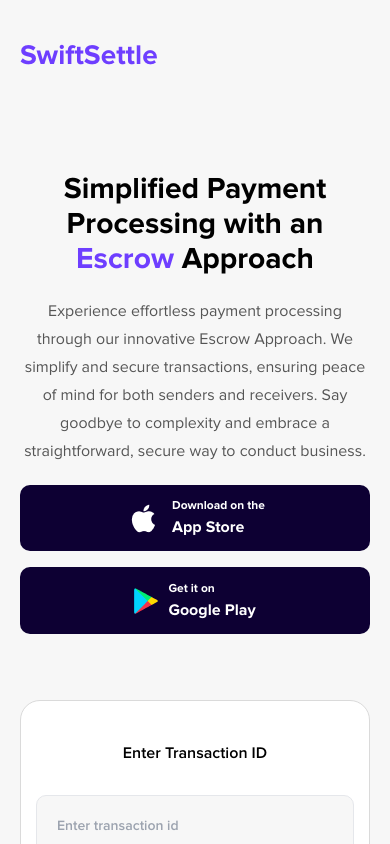
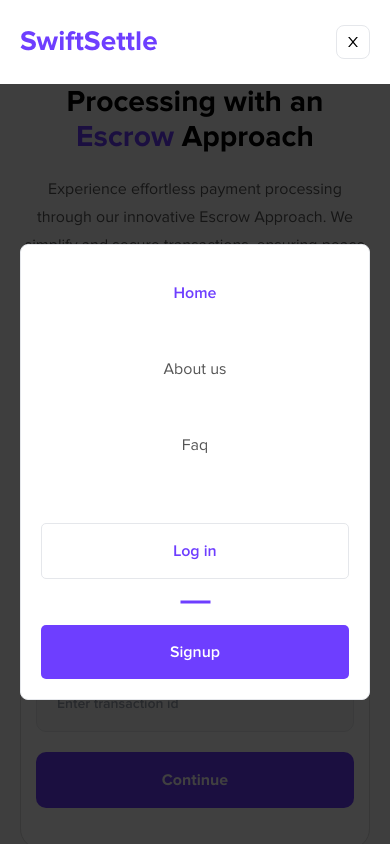
Before and after one commit to Iam-Ignite/SwiftSettle-web-v1, a React (Vite) app: page / in a window 390 px wide. Shown: the top 844 px of the page. Built offline with nearby package versions, Linux system fonts and the light colour scheme.

Commit message:
adding responsiveness

```diff
--- a/src/App.css
+++ b/src/App.css
@@ -14,6 +14,7 @@
   margin: 0;
   padding: 0;
   font-weight: normal;
+  user-select: none;
 }
 
 ol, ul {
--- a/src/App.jsx
+++ b/src/App.jsx
@@ -4,7 +4,7 @@
 const App = () => {
   return (
     <div>
-      <Home/>
+      <Home />
     </div>
   )
 }
--- a/src/pages/Home/Home.jsx
+++ b/src/pages/Home/Home.jsx
@@ -12,53 +12,78 @@
 import fastPay from '../../assets/fast-pay.png';
 import referal from '../../assets/referal.png';
 
-import { AiFillCheckCircle } from "react-icons/ai";
+import { AiFillCheckCircle, AiOutlineClose } from "react-icons/ai";
 import { ImFacebook, ImLinkedin2, ImTwitter, ImInstagram } from "react-icons/im";
+import { RxHamburgerMenu } from 'react-icons/rx';
+
+import { WhyUsCard } from './components';
 
 
-const WhyUsCard = ({ icon, title, body }) => {
-  return (
-    <div className='max-w-[385px] p-[30px] rounded-[20px] border-ui-border self-stretch md:max-w-full'>
-      <div className='w-[46.67px] h-[45px]'>
-        <img src={icon} alt="icon" className='bg-cover w-full h-full object-contain' />
-      </div>
-      <h3 className='font-ui-semi text-[20px] my-[10px]'>{title}</h3>
-      <p className='font-ui-regular text-left text-[17px] leading-[20.71px] text-body-text'>{body}</p>
-    </div>
-  )
-}
 
 const Home = () => {
   const [activeNavLink, setActiveNavLink] = useState("home");
+  const [hideModel, setHideModal] = useState(false);
 
   const handleNavClick = (link) => {
     setActiveNavLink(link);
+    setHideModal(!hideModel);
+  }
+
+  const handleHideModal = () => {
+    setHideModal(!hideModel);
   }
 
   return (
     <div className='w-full min-h-screen'>
-      <div className="hero px-[120px] bg-base sm:px-[20px]">
-        <nav className='py-[35px] flex items-center justify-between gap-[97px] lg:flex-col lg:gap-20'>
-          <div className='self-start'>
+      <div className="hero px-[120px] bg-base sm:px-[20px] relative">
+        <nav className={`py-[35px] w-full ${!hideModel ? 'sm:fixed sm:left-0  sm:px-5 sm:z-50 sm:h-screen sm:bg-[rgba(0,0,0,0.75)]' : null} flex items-center justify-between sm:justify-center gap-[97px] sm:gap-5 sm:py-[30px] lg:flex-col lg:gap-20`}>
+          <div className='self-start sm:px-5 sm:fixed sm:left-0 sm:z-50 sm:top-0 sm:h-[10vh] sm:bg-white sm:flex sm:justify-between items-center sm:w-full'>
             <h5 className='text-[28px] font-ui-bold text-primary'>SwiftSettle</h5>
+            <div className='hidden p-2 border-ui-border rounded-lg sm:block ease-in-out transition-all' onClick={handleHideModal}>
+              {hideModel ? <RxHamburgerMenu /> : <AiOutlineClose />}
+            </div>
           </div>
-          <div className='flex flex-row justify-between flex-[2] sm:hidden sm:w-full lg:w-full'>
-            <div className='flex-[2]'>
+          <div className='flex flex-row items-center justify-between sm:hidden flex-[2] sm:w-full lg:w-full'>
+            <div className='flex-[2] sm:hidden'>
               <ul className='flex flex-row gap-5 text-[16px] text-body-text font-ui-regular list-none transition-all ease-in-out h-full items-center'>
-                <li className={` w-fit ${activeNavLink === 'home' ? 'font-ui-semi text-primary' : ''}`} onClick={() => handleNavClick('home')}><a href="#home" className='hover:text-primary'>Home</a></li>
-                <li className={` w-fit ${activeNavLink === 'about' ? 'font-ui-semi text-primary' : ''}`} onClick={() => handleNavClick('about')}><a href="#about-us" className='hover:text-primary'>About us</a></li>
-                <li className={` w-fit ${activeNavLink === 'faq' ? 'font-ui-semi text-primary' : ''}`} onClick={() => handleNavClick('faq')}><a href="#faq" className='hover:text-primary'>Faq</a></li>
+                <a href="#home" className='hover:text-primary'>
+                  <li className={` w-fit ${activeNavLink === 'home' ? 'font-ui-semi text-primary' : ''}`} onClick={() => handleNavClick('home')}>Home</li>
+                </a>
+                <a href="#about-us" className='hover:text-primary'>
+                  <li className={` w-fit ${activeNavLink === 'about' ? 'font-ui-semi text-primary' : ''}`} onClick={() => handleNavClick('about')}>About us</li>
+                </a>
+                <a href="#faq" className='hover:text-primary'>
+                  <li className={` w-fit ${activeNavLink === 'faq' ? 'font-ui-semi text-primary' : ''}`} onClick={() => handleNavClick('faq')}>Faq</li>
+                </a>
               </ul>
             </div>
-            <div className='flex flex-row items-center gap-[20px] justify-between text-[16px] font-ui-semi'>
+            <div className='flex flex-row items-center gap-[20px] justify-between text-[16px] font-ui-semi sm:hidden'>
               <button className='py-[10px] text-primary'>Log in</button>
               <div className='w-[3px] h-[30px] bg-primary rounded-full'></div>
               <button className=' bg-primary px-[20px] py-[10px] rounded-[20000px] text-white'>Signup</button>
             </div>
           </div>
+          {/* mobile  navigation*/}
+          <div className={`hidden h-fit ${hideModel ? 'hidden' : 'sm:flex flex-col'} border-ui-border rounded-lg bg-white justify-between px-5 py-5 sm:w-full lg:w-full`}>
+            <div className='mb-[50px]'>
+              <ul className='flex flex-col gap-5 text-[16px] text-body-text font-ui-regular list-none transition-all ease-in-out h-full items-center text-center'>
+                <a href="#home" className='hover:text-primary w-full' onClick={() => handleNavClick('home')}>
+                  <li className={` w-full py-4 ${activeNavLink === 'home' ? 'font-ui-semi text-primary' : ''}`}>Home</li></a>
+                <a href="#about-us" className='hover:text-primary w-full'>
+                  <li className={`w-full py-4 ${activeNavLink === 'about' ? 'font-ui-semi text-primary' : ''}`} onClick={() => handleNavClick('about')}>About us</li></a>
+                <a href="#faq" className='hover:text-primary  w-full'>
+                  <li className={`w-full py-4 ${activeNavLink === 'faq' ? 'font-ui-semi text-primary' : ''}`} onClick={() => handleNavClick('faq')}>Faq</li></a>
+              </ul>
+            </div>
+            <div className='flex flex-col items-center gap-[8px] justify-between text-[16px] font-ui-semi'>
+              <button className='py-[15px] text-primary border-ui-border rounded-[5px] w-full'>Log in</button>
+              <div className='w-[3px] h-[30px] bg-primary rounded-none rotate-90'></div>
+              <button className=' bg-primary py-[15px] rounded-[5px] w-full text-white'>Signup</button>
+            </div>
+          </div>
         </nav>
 
-        <section className="hero-section py-[60px] flex justify-between gap-[66px] xl:flex-col xl:w-full">
+        <section className="hero-section py-[60px] flex justify-between gap-[66px] sm:mt-[50px] sm:py-0 xl:flex-col xl:w-full">
           <div className="left-side max-w-[589px] flex-[2] xl:flex-1 xl:min-w-full xl:items-center xl:text-center">
             <h1 className='text-4xl font-ui-bold text-[42px] leading-[54px] md:text-left sm:text-center sm:w-full sm:text-[30px] sm:leading-[35px]'>Simplified Payment Processing with an <span className='text-primary'>Escrow</span> Approach</h1>
             <p className='py-5 font-ui-regular text-[20px] leading-[28px] text-body-text md:text-left sm:text-[16px] sm:text-center'>Experience effortless payment processing through our innovative Escrow Approach. We simplify and secure transactions, ensuring peace of mind for both senders and receivers. Say goodbye to complexity and embrace a straightforward, secure way to conduct business.</p>
@@ -212,33 +237,40 @@
         </div>
       </section>
 
-      <section className="how bg-primary py-[61px] px-[139px] sm:px-[20px] relative overflow-hidden">
+      <section className="how bg-primary py-[61px] px-[120px] md:px-[100px] sm:px-[20px] relative overflow-hidden">
         <div className='how__overlay'></div>
         <h2 className='mb-[53px] font-ui-semi text-[32px] text-center text-white'>How it works</h2>
-        <div className='flex gap-5 sm:gap-[50px] text-center md:flex-col'>
+        <div className='flex gap-5 sm:gap-[50px] text-center items-stretch md:text-left md:flex-col sm:text-center'>
           <div className='text-white flex-1 justify-items-center items-center flex flex-col'>
             <div className='w-[120px] h-[120px] border-[3px] border-white rounded-full text-center leading-[120px] mb-[20px]'>
               <span className='font-ui-semi text-[32px]'>01</span>
             </div>
-            <h3 className='font-ui-semi text-[24px] mb-[10px]'>Create account</h3>
-            <p className='text-[16px] text-center font-ui-regular leading-[21px]'>Register an account with us today. Setting up your swiftsettle takes less than a minute.</p>
+            <h3 className='font-ui-semi text-[24px] mb-[10px] text-center'>Create account</h3>
+            <div className='items-end flex flex-1'>
+              <p className='text-[16px] text-center font-ui-regular leading-[21px] md-text-[50px]'>Register an account with us today. Setting up your swiftsettle takes less than a minute.</p>
+            </div>
           </div>
           <div className='text-white flex-1 justify-items-center items-center flex flex-col'>
             <div className='w-[120px] h-[120px] border-[3px] border-white rounded-full text-center leading-[120px] mb-[20px]'>
               <span className='font-ui-semi text-[32px]'>02</span>
             </div>
-            <h3 className='font-ui-semi text-[24px] mb-[10px]'>Create a Payment Link or ID</h3>
-            <p className='text-[16px] text-center font-ui-regular leading-[21px]'>Create a personalized payment link for your transaction. Specify the amount, recipient, and any additional details. </p>
+            <h3 className='font-ui-semi text-[24px] mb-[10px] flex-[3] '>Create a Payment Link or ID</h3>
+            <div className='items-end flex flex-1'>
+              <p className='text-[16px] text-center font-ui-regular leading-[21px]'>Create a personalized payment link for your transaction. Specify the amount, recipient, and any additional details. </p>
+            </div>
           </div>
           <div className='text-white flex-1 justify-items-center items-center flex flex-col'>
             <div className='w-[120px] h-[120px] border-[3px] border-white rounded-full text-center leading-[120px] mb-[20px]'>
               <span className='font-ui-semi text-[32px]'>03</span>
             </div>
             <h3 className='font-ui-semi text-[24px] mb-[10px]'>Send Money Securely</h3>
-            <p className='text-[16px] text-center font-ui-regular leading-[21px]'>Ensure safe transactions with our robust security measures. Your money is protected every step of the way. </p>
+            <div className='items-end flex flex-1'>
+              <p className='text-[16px] text-center font-ui-regular leading-[21px]'>Ensure safe transactions with our robust security measures. Your money is protected every step of the way.</p>
+            </div>
           </div>
         </div>
       </section>
+
       <section className='py-[90px] w-full bg-[#FAFAFA] flex justify-center items-center sm:px-5'>
         <div className='max-w-[733px] w-[60%] sm:w-full'>
           <h2 className='mb-[20px] font-ui-semi text-[32px] text-center sm:text-[24px]'>Subscribe To Our News Letter</h2>
--- /dev/null
+++ b/src/pages/Home/components/WhyUsCard.jsx
@@ -0,0 +1,13 @@
+const WhyUsCard = ({ icon, title, body }) => {
+    return (
+        <div className='max-w-[385px] p-[30px] rounded-[20px] border-ui-border self-stretch md:max-w-full'>
+            <div className='w-[46.67px] h-[45px]'>
+                <img src={icon} alt="icon" className='bg-cover w-full h-full object-contain' />
+            </div>
+            <h3 className='font-ui-semi text-[20px] my-[10px]'>{title}</h3>
+            <p className='font-ui-regular text-left text-[17px] leading-[20.71px] text-body-text'>{body}</p>
+        </div>
+    )
+}
+
+export default WhyUsCard;
--- a/src/pages/Home/components/index.js
+++ b/src/pages/Home/components/index.js
@@ -0,0 +1,3 @@
+import WhyUsCard from './WhyUsCard';
+
+export { WhyUsCard }
```
